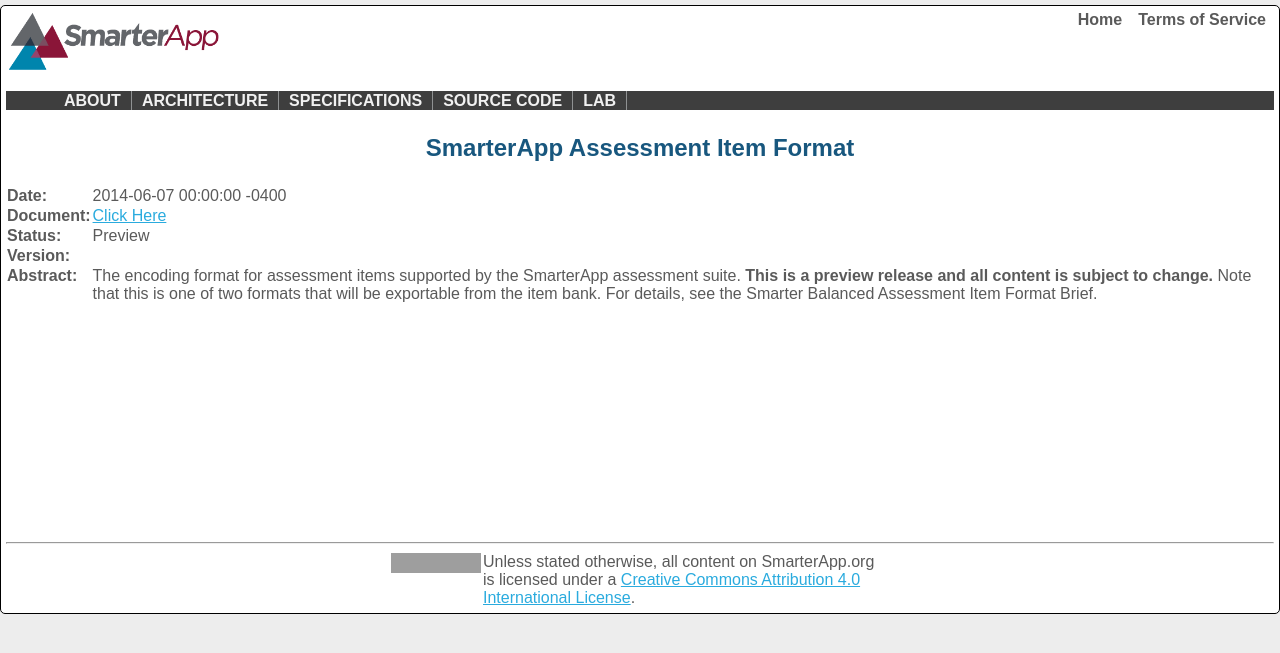
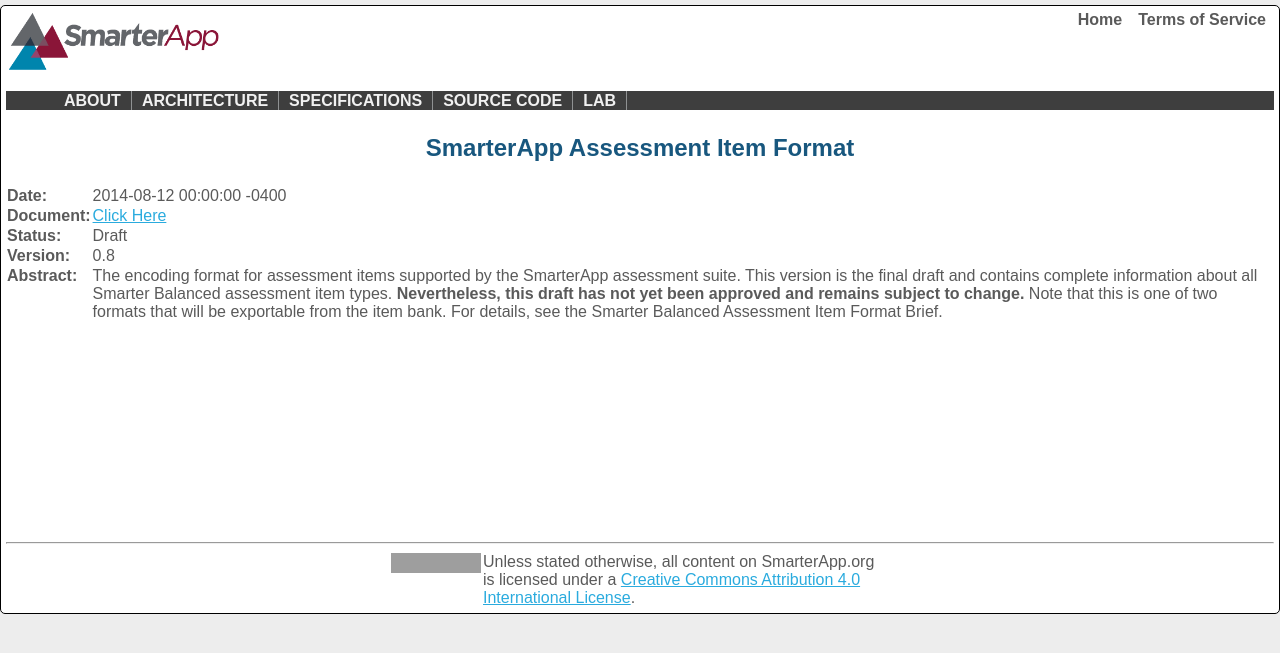
Before and after one commit to SmarterApp/smarterapp.github.io, a Jekyll site: the page built from _specs/AssessmentItemFormat.md, in a window 1280 px wide. Shown: the top 653 px of the page. Built offline with Jekyll 4.4.1, drawn with Linux system fonts in a browser that asks for light colours; grey boxes are pictures that could not be loaded.

Commit message:
Updated SmarterApp Assessment Item Specification

```diff
--- a/_specs/AssessmentItemFormat.md
+++ b/_specs/AssessmentItemFormat.md
@@ -1,7 +1,8 @@
 ---
 title: SmarterApp Assessment Item Format
-date: 2014-06-07
-docurl: /documents/SmarterApp_Assessment_Item_Format-preview-20140602.pdf
-status: Preview
+date: 2014-08-12
+docurl: /documents/SmarterApp_Assessment_Item_Format_Specification.pdf
+status: Draft
+version: 0.8
 ---
-The encoding format for assessment items supported by the SmarterApp assessment suite. <strong>This is a preview release and all content is subject to change.</strong> Note that this is one of two formats that will be exportable from the item bank. For details, see the Smarter Balanced Assessment Item Format Brief.
+The encoding format for assessment items supported by the SmarterApp assessment suite. This version is the final draft and contains complete information about all Smarter Balanced assessment item types. <strong>Nevertheless, this draft has not yet been approved and remains subject to change.</strong> Note that this is one of two formats that will be exportable from the item bank. For details, see the Smarter Balanced Assessment Item Format Brief.
```
Also changed, not shown: _posts/2014-09-03-AssessmentItemFormat.md (added, +7 -0 lines), 1 other file.
